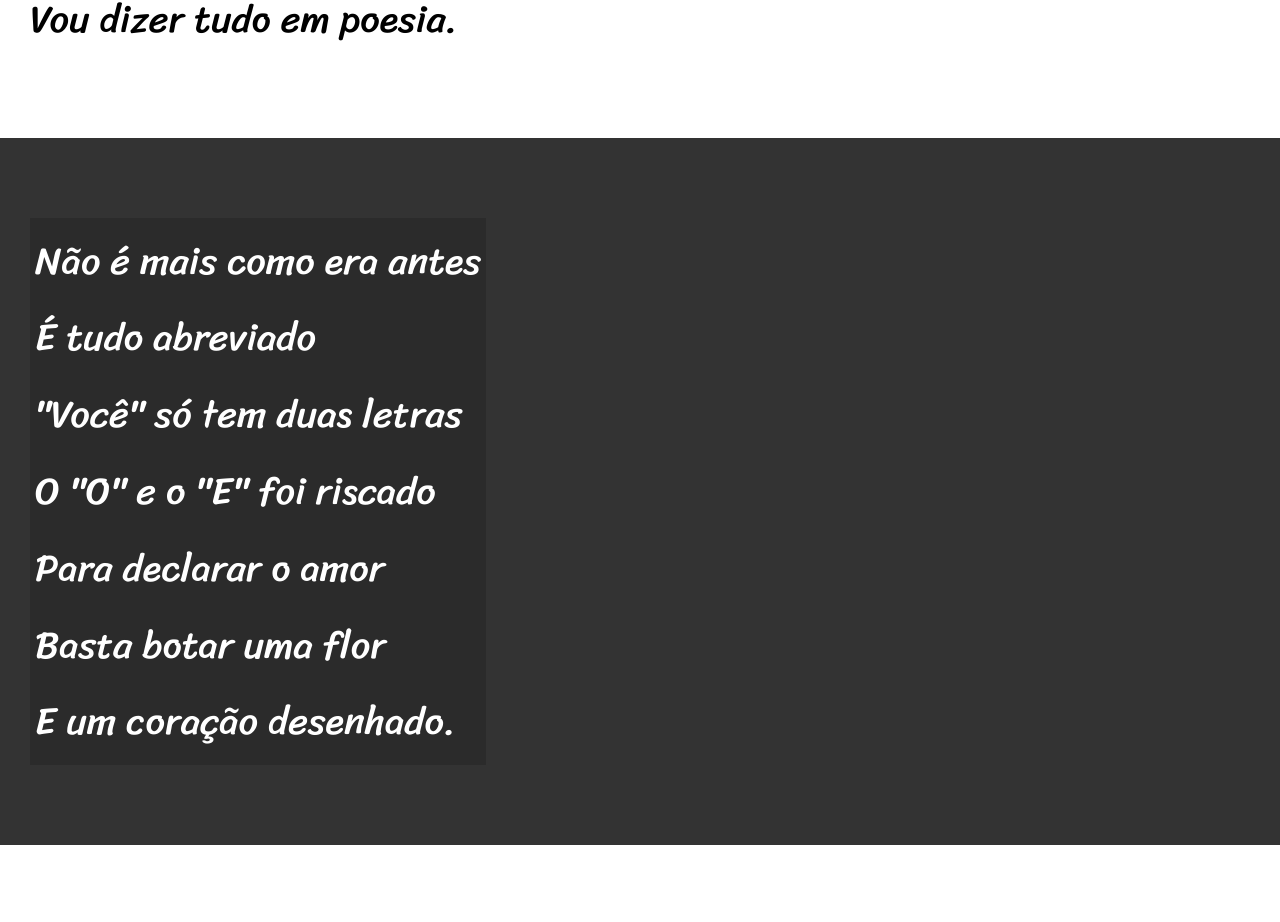
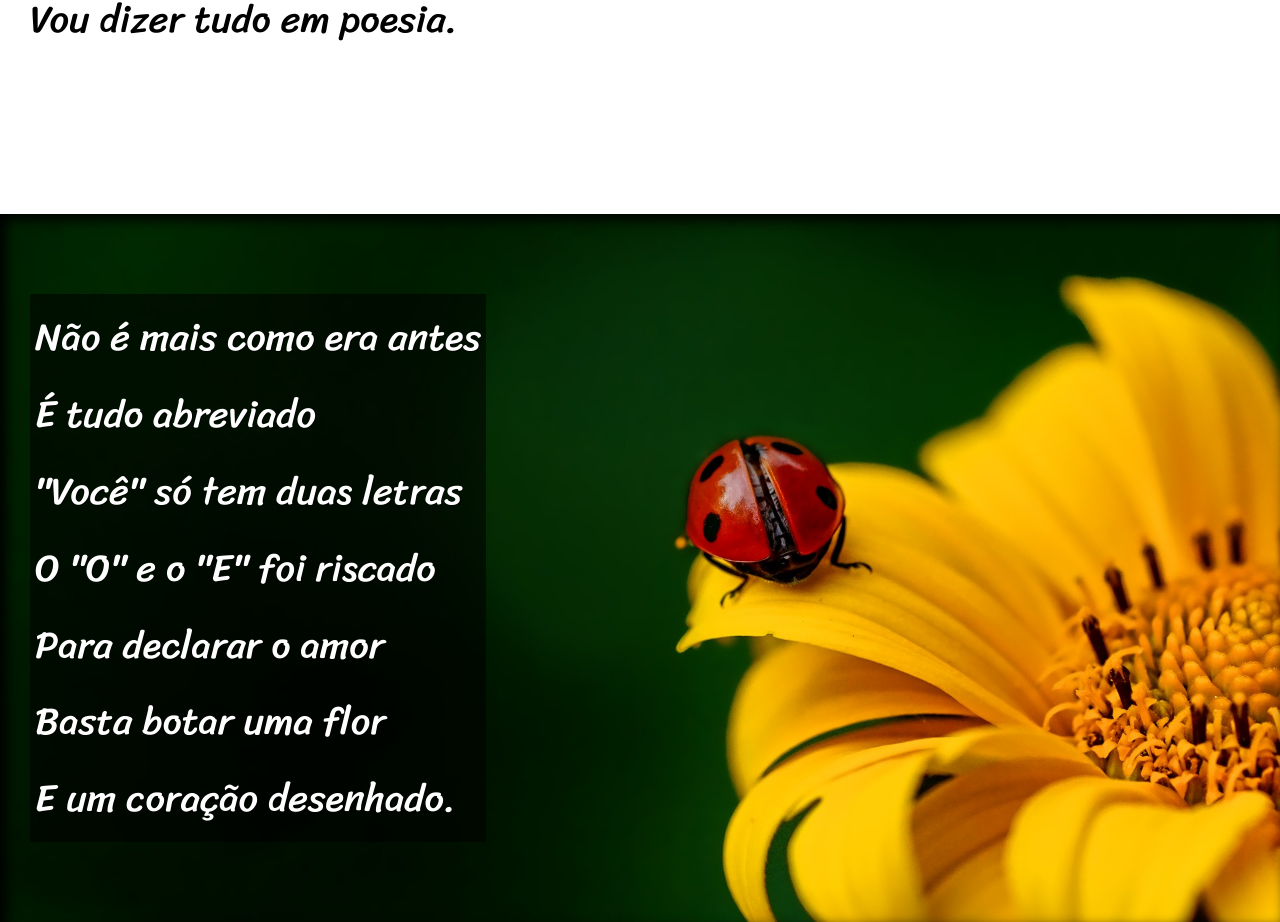
Before and after one commit to Roque365/html-css, a plain HTML site: page exercicios/desafio 12/cordel.html in a window 1280 px wide. Shown: the part 820-1742 px from the top of the page. Drawn offline with Linux system fonts and the light colour scheme.

Commit message:
finalizado

```diff
--- a/exercicios/desafio 12/cordel.html
+++ b/exercicios/desafio 12/cordel.html
@@ -27,7 +27,7 @@
 
 
 
-    <section class="imagem">
+    <section class="imagem" id="img01">
         <p>
             Não é mais como era antes<br>
             É tudo abreviado<br>
@@ -50,9 +50,10 @@
             Ou vai até no começo<br>
             Agora é .com<br>
             Se o saite é muito bom<br>
+            Ele vale um alto preço.<br>
         </p>
         <p>
-            Ele vale um alto preço.<br>
+
             Pra piorar a liguagem<br>
             O emoticom é um risco<br>
             Tem símbolo para tudo<br>
@@ -66,7 +67,7 @@
 
 
 
-    <section class="imagem">
+    <section class="imagem" id="img02">
         <p>
             Tenho saudade das cartas<br>
             Escritas com a própria mão<br>
--- a/exercicios/desafio 12/style.css
+++ b/exercicios/desafio 12/style.css
@@ -38,6 +38,7 @@ header > h1{
 
 header > p{
     padding-bottom: 50px;
+
 }
 
 section{
@@ -57,12 +58,31 @@ section.normal{
 section.imagem{
     background-color: rgba(51,51,51);
     color: white;
+    box-shadow: inset 6px 6px 13px 0px black;
+    background-attachment: fixed;
 }
 
 section.imagem >p{
     display: inline-block;
     padding: 5px;
-    background-color: rgba(0, 0, 0, 0.159);
+    background-color: rgba(0, 0, 0, 0.552);
+    text-shadow: 1px 1px 0px rgba(0, 0, 0, 0.407);
+}
+
+section > p{
+    padding-bottom: 2em;
+}
+
+section#img01{
+    background-image: url(imagem/imagens/background001.jpg);
+    background-position: right center;
+    background-size: cover;
+}
+
+section#img02{
+    background-image: url(imagem/imagens/background002.jpg);
+    background-position: right center;
+    background-size: cover;
 }
 
 a{
```
